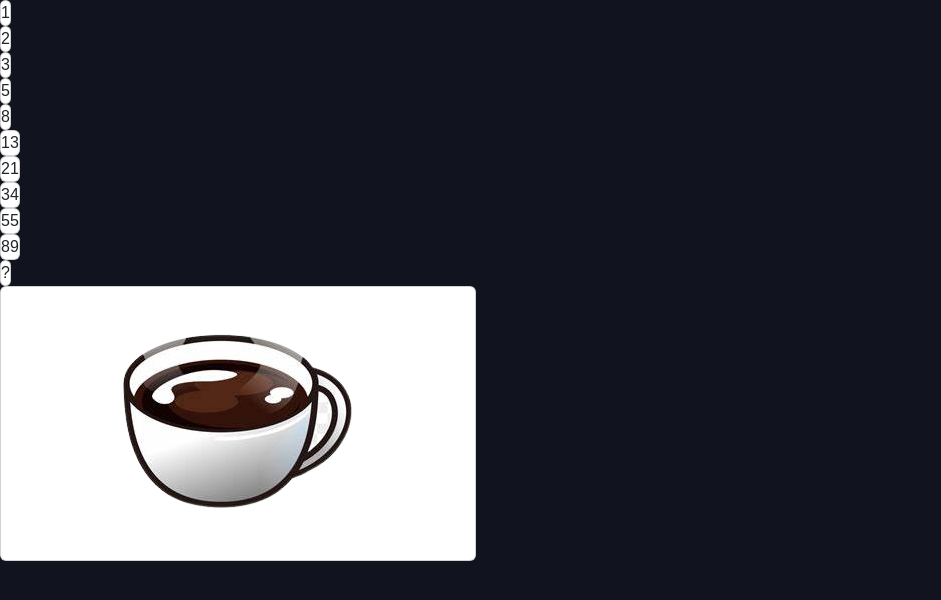
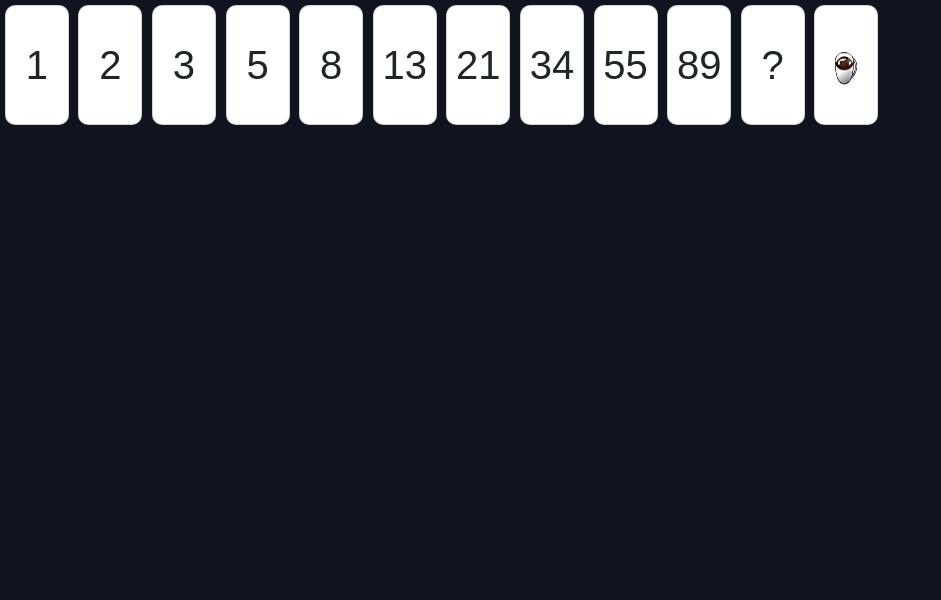
Before and after one commit to calais-commits/planning_poker_uneweb_team1, a PHP site: page / in a window 1280 px wide. Shown: the part 96-696 px from the top of the page, without its empty margins (0-941 px from the left). Run offline with PHP 8.4, Linux system fonts and the light colour scheme; the visitor is signed in with stand-in values (Sample User, id 1).

```diff
--- a/styles.css
+++ b/styles.css
@@ -19,6 +19,8 @@
 
 
  /* Reset CSS "End" */
+
+ /* Header "Start" */
 
 .navbar{
     position: relative;
@@ -55,3 +57,35 @@
     width: 5rem;
     border-radius: 3rem;
 }
+
+
+/* Header "End" */
+
+/* Body -main "Start"*/
+
+.card-container{
+    display: flex;
+    flex-wrap: wrap;
+}
+
+.card{
+    justify-content: center;
+    align-items: center;
+    width: 4rem;
+    height: 7.5rem;
+    background: white;
+    border-radius: 10px;
+    padding: 1rem 0.5rem;
+    margin: 0.3rem;
+    font-size: 2.5rem;
+
+}
+
+.card:focus{
+    background-color: #c250c0;
+}
+
+.coffe{
+    width: 100%;
+    height: 85%;
+}
```
